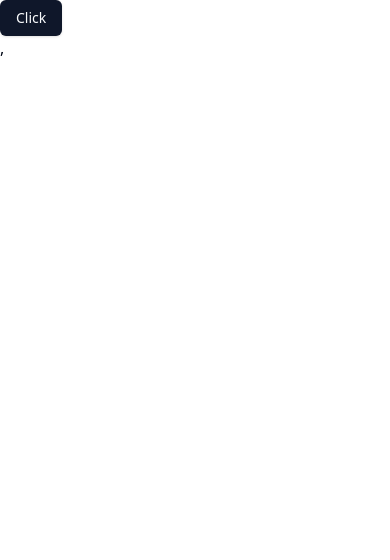
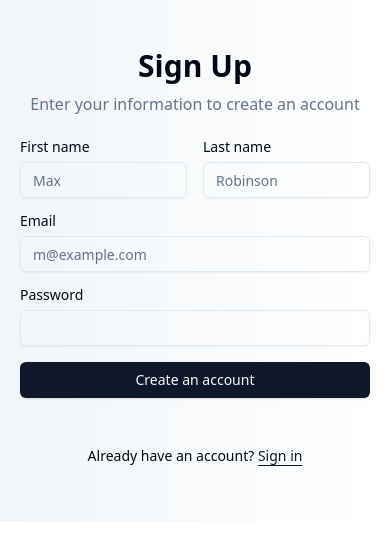
Before and after one commit to Hire-Rank/Code-Pad-Client, a React (Vite) app: page /auth in a window 390 px wide. Shown: the top 560 px of the page. Built offline with nearby package versions, Linux system fonts and the light colour scheme.

Commit message:
Integrated Ui for Login and Sign up

```diff
--- a/package.json
+++ b/package.json
@@ -11,6 +11,7 @@
   },
   "dependencies": {
     "@radix-ui/react-icons": "^1.3.0",
+    "@radix-ui/react-label": "^2.0.2",
     "@radix-ui/react-slot": "^1.0.2",
     "class-variance-authority": "^0.7.0",
     "clsx": "^2.1.1",
--- /dev/null
+++ b/src/components/ui/input.tsx
@@ -0,0 +1,25 @@
+import * as React from "react"
+
+import { cn } from "@/lib/utils"
+
+export interface InputProps
+  extends React.InputHTMLAttributes<HTMLInputElement> {}
+
+const Input = React.forwardRef<HTMLInputElement, InputProps>(
+  ({ className, type, ...props }, ref) => {
+    return (
+      <input
+        type={type}
+        className={cn(
+          "flex h-9 w-full rounded-md border border-input bg-transparent px-3 py-1 text-sm shadow-sm transition-colors file:border-0 file:bg-transparent file:text-sm file:font-medium placeholder:text-muted-foreground focus-visible:outline-none focus-visible:ring-1 focus-visible:ring-ring disabled:cursor-not-allowed disabled:opacity-50",
+          className
+        )}
+        ref={ref}
+        {...props}
+      />
+    )
+  }
+)
+Input.displayName = "Input"
+
+export { Input }
--- /dev/null
+++ b/src/components/ui/label.tsx
@@ -0,0 +1,24 @@
+import * as React from "react"
+import * as LabelPrimitive from "@radix-ui/react-label"
+import { cva, type VariantProps } from "class-variance-authority"
+
+import { cn } from "@/lib/utils"
+
+const labelVariants = cva(
+  "text-sm font-medium leading-none peer-disabled:cursor-not-allowed peer-disabled:opacity-70"
+)
+
+const Label = React.forwardRef<
+  React.ElementRef<typeof LabelPrimitive.Root>,
+  React.ComponentPropsWithoutRef<typeof LabelPrimitive.Root> &
+    VariantProps<typeof labelVariants>
+>(({ className, ...props }, ref) => (
+  <LabelPrimitive.Root
+    ref={ref}
+    className={cn(labelVariants(), className)}
+    {...props}
+  />
+))
+Label.displayName = LabelPrimitive.Root.displayName
+
+export { Label }
--- a/src/main.tsx
+++ b/src/main.tsx
@@ -7,6 +7,6 @@ ReactDOM.createRoot(document.getElementById('root') as HTMLElement).render(
   <BrowserRouter>
     <React.StrictMode>
       <App />
-    </React.StrictMode>,
+    </React.StrictMode>
   </BrowserRouter>
 )
--- a/src/pages/Auth.tsx
+++ b/src/pages/Auth.tsx
@@ -1,16 +1,103 @@
-import { Button } from '@/components/ui/button';
-import { useEffect } from 'react'
+import { useState } from "react";
+import { Button } from "@/components/ui/button";
+import { Input } from "@/components/ui/input";
+import { Label } from "@/components/ui/label";
 
-const Auth = () => {
-    useEffect(() => {
+export default function Dashboard() {
+  const [isloginTab, setLoginTab] = useState<boolean>(false);
+  return (
+    <div className="w-full lg:grid lg:min-h-[600px] lg:h-screen lg:grid-cols-2 overflow-hidden bg-gradient-to-r from-accent to-white">
+      <div className="flex items-center justify-center py-12">
+        {isloginTab && <div className="mx-auto grid w-[350px] gap-6">
+          <div className="grid gap-2 text-center">
+            <h1 className="text-3xl font-bold">Login</h1>
+            <p className="text-balance text-muted-foreground">
+              Enter your email below to login to your account
+            </p>
+          </div>
+          <div className="grid gap-4">
+            <div className="grid gap-2">
+              <Label htmlFor="email">Email</Label>
+              <Input
+                id="email"
+                type="email"
+                placeholder="m@example.com"
+                required
+              />
+            </div>
+            <div className="grid gap-2">
+              <Label htmlFor="password">Password</Label>
+              <Input id="password" type="password" required />
+            </div>
+            <Button type="submit" className="w-full">
+              Login
+            </Button>
+          </div>
+          <div className="mt-4 text-center text-sm">
+            Don&apos;t have an account?{" "}
+            <Button
+              variant="link"
+              className="underline p-0"
+              onClick={() => setLoginTab(false)}
+            >
+              Sign up
+            </Button>
+          </div>
+        </div>}
 
-    });
+        {!isloginTab && <div className="mx-auto grid w-[350px] gap-6">
+        <div className="grid gap-2 text-center">
+            <h1 className="text-3xl font-bold">Sign Up</h1>
+            <p className="text-balance text-muted-foreground">
+            Enter your information to create an account
+            </p>
+          </div>
+          <div className="grid gap-4">
+            <div className="grid grid-cols-2 gap-4">
+              <div className="grid gap-2">
+                <Label htmlFor="first-name">First name</Label>
+                <Input id="first-name" placeholder="Max" required />
+              </div>
+              <div className="grid gap-2">
+                <Label htmlFor="last-name">Last name</Label>
+                <Input id="last-name" placeholder="Robinson" required />
+              </div>
+            </div>
+            <div className="grid gap-2">
+              <Label htmlFor="email">Email</Label>
+              <Input
+                id="email"
+                type="email"
+                placeholder="m@example.com"
+                required
+              />
+            </div>
+            <div className="grid gap-2">
+              <Label htmlFor="password">Password</Label>
+              <Input id="password" type="password" />
+            </div>
+            <Button type="submit" className="w-full">
+              Create an account
+            </Button>
+          </div>
+          <div className="mt-4 text-center text-sm">
+            Already have an account?{" "}
+            <Button variant="link" className="underline p-0" onClick={() => setLoginTab(true)}>
+              Sign in
+            </Button>
+          </div>
+        </div>}
+      </div>
 
-    return (
-        <div>
-        <Button>Click</Button>
-        </div>
-    )
+      <div className="hidden bg-muted lg:block ">
+        <img
+          src="https://images.unsplash.com/photo-1511988617509-a57c8a288659?q=80&w=1000&auto=format&fit=crop&ixlib=rb-4.0.3&ixid=M3wxMjA3fDB8MHxzZWFyY2h8MTl8fGhhcHB5JTIwcGVvcGxlfGVufDB8fDB8fHww"
+          alt="Image"
+          width="1920"
+          height="1080"
+          className="h-full w-full object-cover dark:brightness-[0.2] dark:grayscale"
+        />
+      </div>
+    </div>
+  );
 }
-
-export default Auth
```
Also changed, not shown: 1 other file (tests, documents, lock files or other folders).
